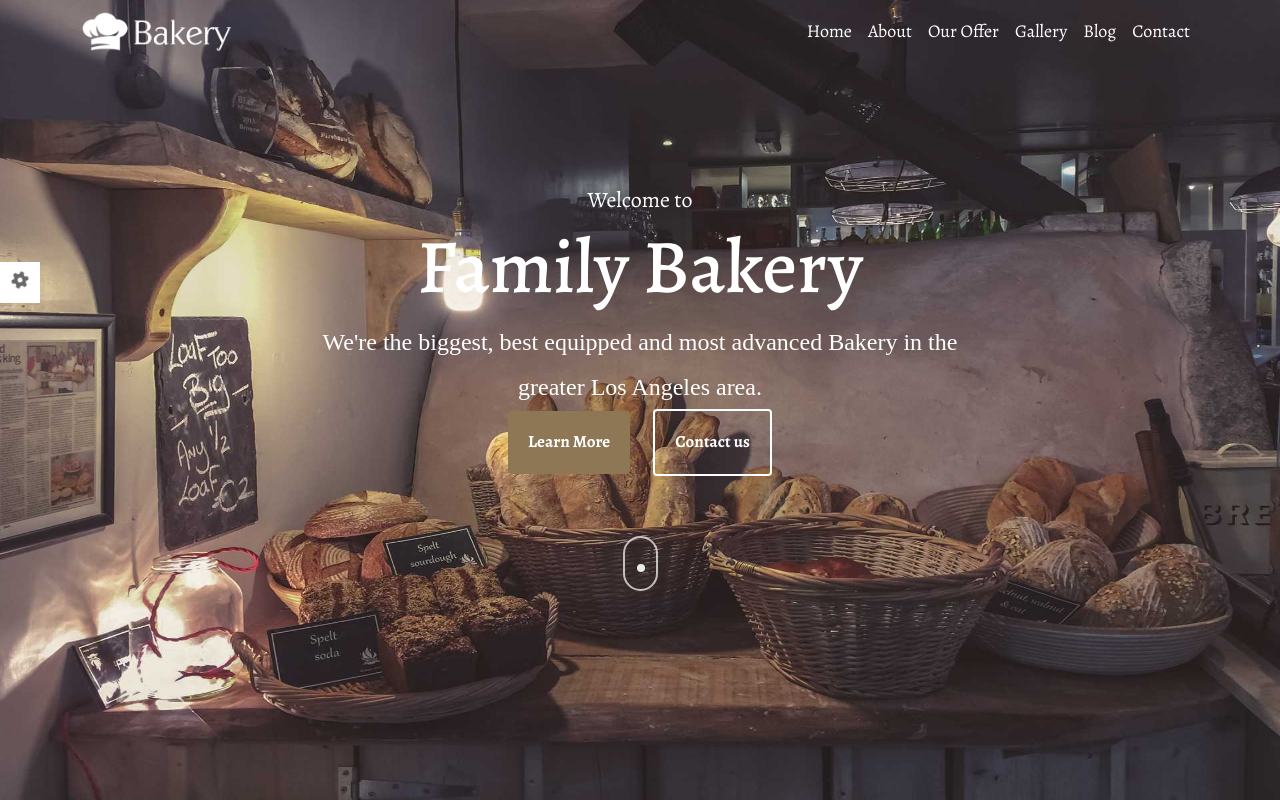
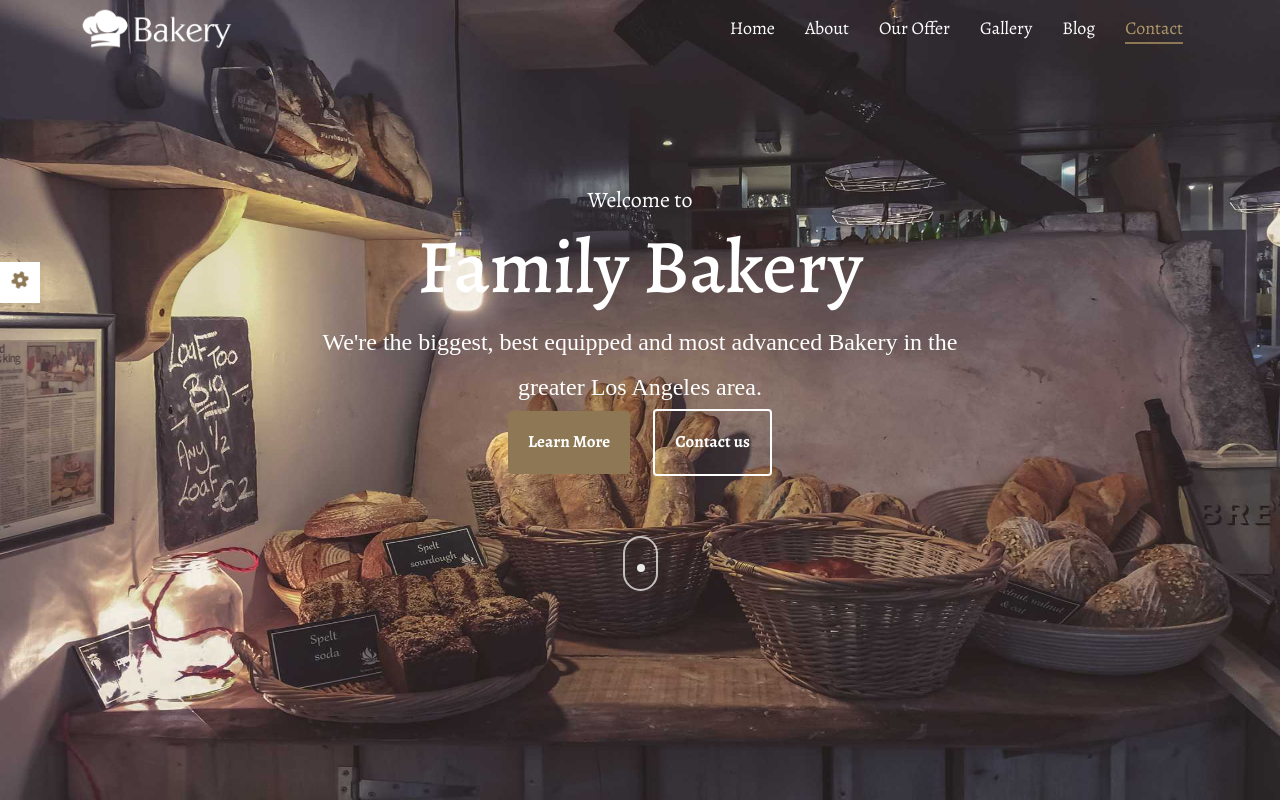
Before and after one commit to saraadel-2002/Bakery, a plain HTML site: page index.html in a window 1280 px wide. Shown: the top 802 px of the page. Drawn offline with nearby package versions, Linux system fonts and the light colour scheme.

Commit message:
third commit

```diff
--- a/css/style.css
+++ b/css/style.css
@@ -7,9 +7,8 @@
 }
 body{
     font-family: "Alegreya", serif;
-    overflow: hidden;
+    /* overflow: hidden; */
 }
-
 /* ****************common********************* */
 img{
     width: 100%;
@@ -43,7 +42,7 @@ p{
     align-items: center;
 }
 #sidebar .color{
-    color: #686868;
+    color: #8e7754;
     padding: 10px;
 }
 #sidebar .color:hover{
@@ -77,7 +76,7 @@ p{
 .gear-icon i{
     padding: 10px;
     background-color: #ffffff;
-    color: #686868;
+    color: #8e7754;
 }
 .img-box{
     width: 40px;
@@ -149,6 +148,7 @@ p{
   }
 
 
+
 /* ********************navbar****************** */
 .navbar .container .logo img{
     width: 150px !important;
@@ -172,8 +172,38 @@ p{
 .logo-color{
     display: none;
 }
-
-
+/* ~ ********** start navbar and tabs **********/
+.nav-item{
+    position: relative;
+    padding-inline: 15px;
+}
+.nav-link::after{
+    content: "";
+    position: absolute;
+    left: 0;
+    bottom: 0;
+    width: 0;
+    height: 2px;
+    background-color: #8e7754;
+    transition: 0.5s ease;
+}
+.nav-link.active::after{
+    width: 100%;
+}
+/* ~ ********** end navbar and tabs **********/
+.nav-item .nav-link.active{
+    color: #ae9768 !important;
+}
+.navbar-expand-lg .navbar-nav .nav-link{
+    padding: 0;
+    position: relative;
+}
+.navbar .nav-item .nav-link:hover{
+    color: #ae9768;
+}
+.navbar .nav-item.active{
+    color: #ae9768 !important;
+}
 /* ********************home****************** */
 #home{
     background-image: url("../images/drew-coffman-1872.jpg");
--- a/js/main.js
+++ b/js/main.js
@@ -8,10 +8,12 @@ $(function () {
 
     // loading screen
     $('.loader').fadeOut(500 , function(){
-        $('#loading').slideUp(500)
-        $('body').css('overflow','auto');
-        $('body').remove('overflow','hidden');
-    });
+        $('#loading').slideUp(500 , function(){
+            $('body').css('overflow','auto');
+            $('#loading').remove();
+        });
+
+    })
 
 
 
@@ -22,7 +24,6 @@ $(function () {
         if(windowScroll > aboutOffset - 560){
             $('.navbar').css('backgroundColor','#ffff');
             $('.navbar .container ul a').css('color','#595959');
-            $('.navbar .container .active').css('color','#111111');
             $('.logo-color').css('display','block');
             $('#keyUp').css('display','block');
         }
```
Also changed, not shown: index.html (+1 -0 lines), images/route.webp (added).
